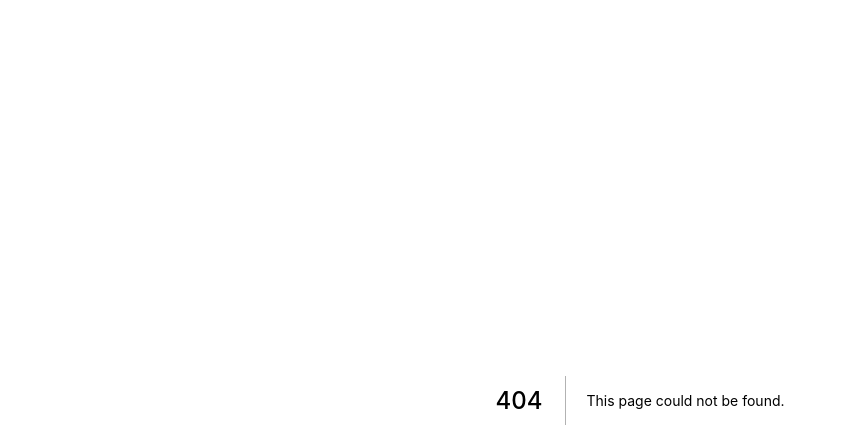
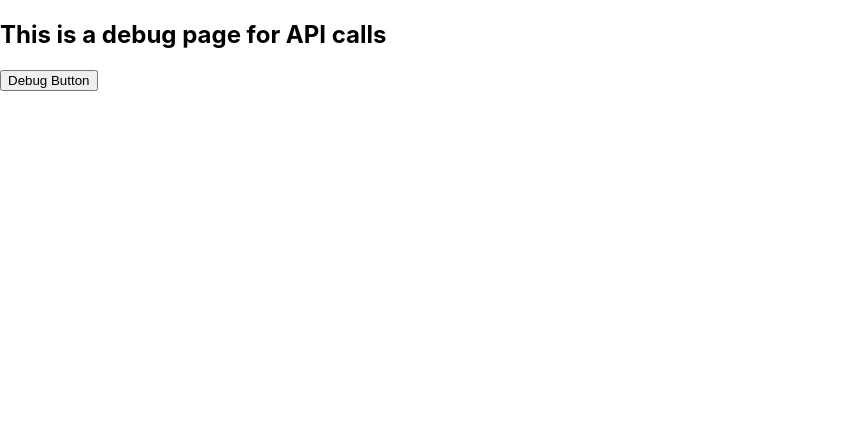
Before and after one commit to mpospelova/foodies_frontend, a Next.js app: page /debug-api in a window 1280 px wide. Before the commit this address had no page. Shown: the top 448 px of the page, without its empty margins (0-847 px from the left). Built offline with nearby package versions, Linux system fonts and the light colour scheme.

Commit message:
Added debug api page

```diff
--- /dev/null
+++ b/components/debug_api_page.js
@@ -0,0 +1,7 @@
+export default function DebugApiPage() {
+  return (
+    <div>
+      <h2>This is a debug page for API calls</h2>
+    </div>
+  );
+}
--- /dev/null
+++ b/pages/debug-api/index.js
@@ -0,0 +1,15 @@
+import DebugApiPage from "../../components/debug_api_page";
+
+export default function Home() {
+    function debugButton() {
+        console.log("Debug Button pressed");
+    }
+    return (
+      <>
+        <DebugApiPage />
+        <button color="default" onClick={debugButton}>
+            Debug Button
+        </button>
+      </>
+    );
+}
```
